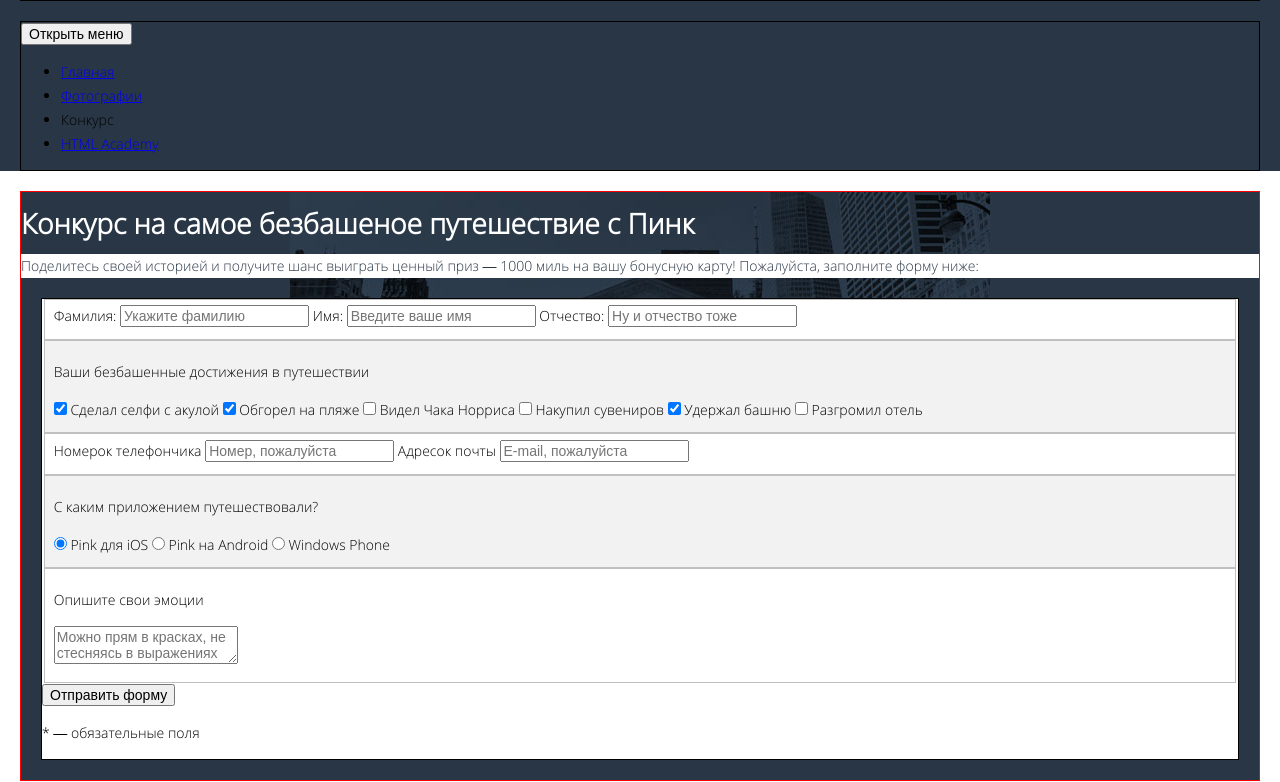
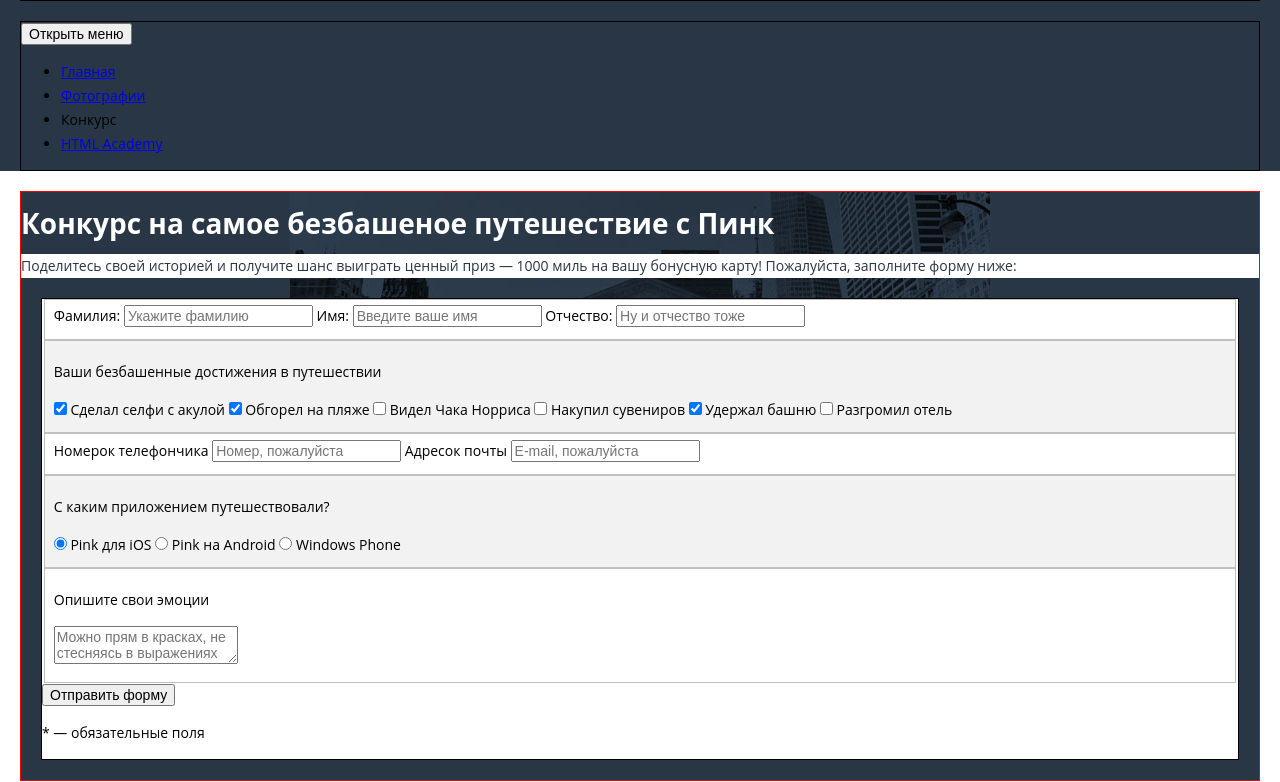
Before and after one commit to shakepompom/pink, a website: page form.html in a window 1280 px wide. Shown: the part 50-832 px from the top of the page. Drawn offline with nearby package versions, Linux system fonts and the light colour scheme; files that its build step writes are made by us from their sources.

Commit message:
general styles, blocks; readme

```diff
--- a/less/global/fonts.less
+++ b/less/global/fonts.less
@@ -1,9 +1,26 @@
 @font-face {
-  font-family: "Open Sans";
-  src: url("../fonts/opensans.woff");
-  src: url("../fonts/opensans.woff2");
-  src: url("../fonts/opensansbold.woff");
-  src: url("../fonts/opensansbold.woff2");
-  src: url("../fonts/opensanslight.woff");
-  src: url("../fonts/opensanslight.woff2");
+  font-family: "Open Sans" sans-serif;
+  font-weight: normal;
+  font-style: normal;
+  src: local("Open Sans"),
+       url("../fonts/opensans.woff") format("woff"),
+       url("../fonts/opensans.woff2") format("woff2");
 }
+
+@font-face {
+  font-family: "Open Sans" sans-serif;
+  font-weight: bold;
+  font-style: normal;
+  src: local("Open Sans"),
+       url("../fonts/opensansbold.woff") format("woff"),
+       url("../fonts/opensansbold.woff2") format("woff2");
+}
+
+@font-face {
+  font-family: "Open Sans" sans-serif;
+  font-weight: lighter;
+  font-style: normal;
+  src: local("Open Sans"),
+       url("../fonts/opensanslight.woff") format("woff"),
+       url("../fonts/opensanslight.woff2") format("woff2");
+}
```
Also changed, not shown: index.html (+6 -0 lines), readme.md.
